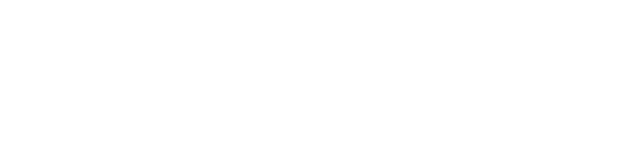
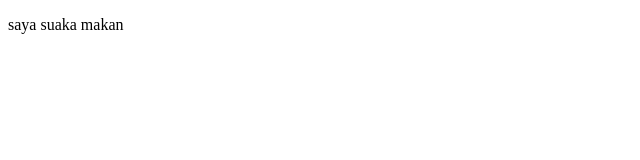
Before and after one commit to bruce270310/bruce-9B-POE, a plain HTML site: page index.html in a window 1280 px wide. Shown: the whole page, without its empty margins (0-640 px from the left). Drawn offline with Linux system fonts and the light colour scheme.

Commit message:
update makan

```diff
--- a/index.html
+++ b/index.html
@@ -6,6 +6,6 @@
     <title>Document</title>
 </head>
 <body>
-
+    <p>saya suaka makan</p>
 </body>
 </html>
```
